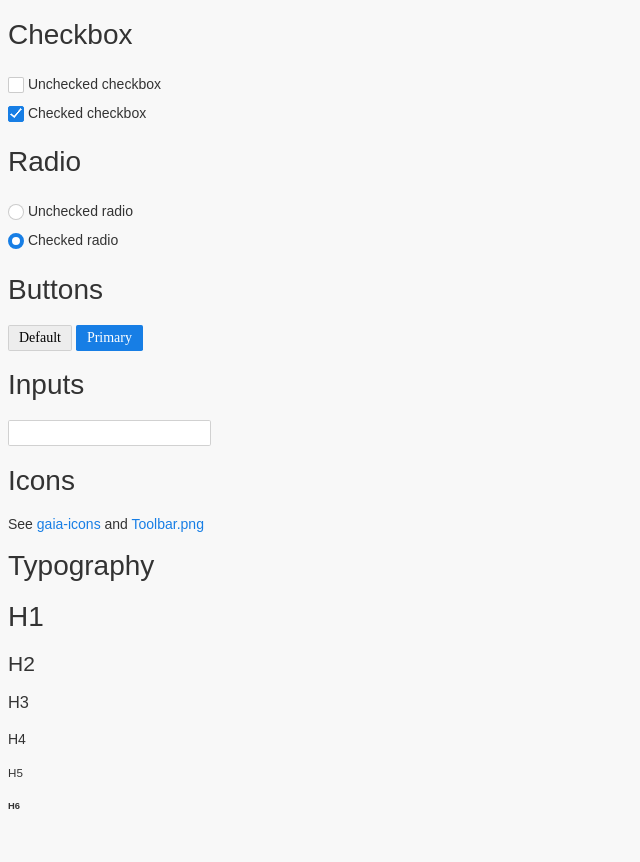
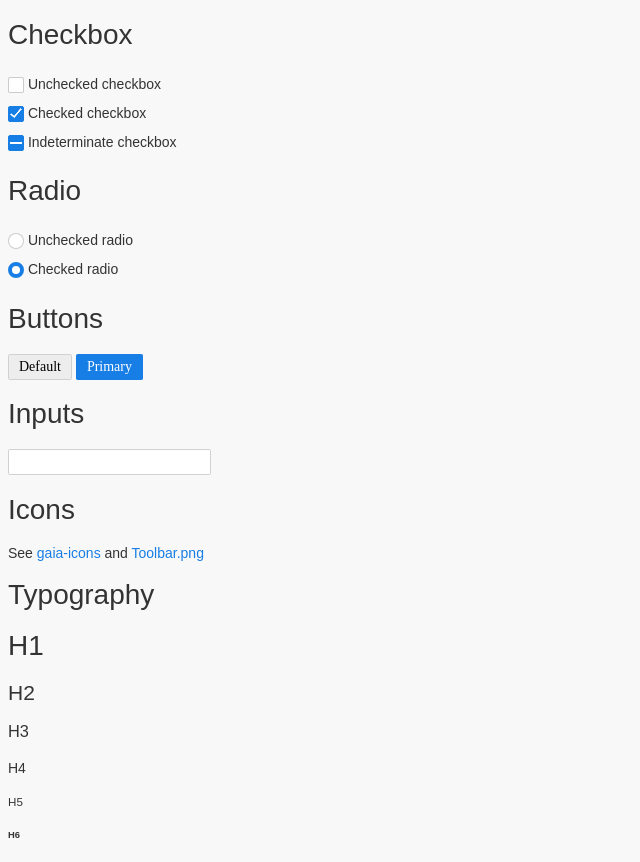
Before and after one commit to nt1m/Chameleon, a plain HTML site: page index.html in a window 1280 px wide. Shown: the whole page, without its empty margins (0-640 px from the left). Before the commit the page ends 833 px from the top, so only its background shows below. Drawn offline with Linux system fonts and the light colour scheme; a web font is replaced by a local one.

Commit message:
Added indeterminate state for checkboxes

```diff
--- a/chameleon.css
+++ b/chameleon.css
@@ -48,11 +48,20 @@ a:not(.button):hover {
 	border-radius: 0.125em;
 	transition: background 0.2s;
 }
-.checkbox input:checked + .glyph {
+.checkbox input:checked + .glyph,
+.checkbox input:indeterminate + .glyph {
 	background-color: currentColor;
 	border-color: currentColor;
 }
-.checkbox input + .glyph::before {
+.checkbox input:indeterminate + .glyph::before {
+	content: "";
+	display: block;
+	margin: calc(50% - 0.05em) 10%;
+	height: 0.1em;
+	width: 80%;
+	background-color: white;
+}
+.checkbox input:not(:indeterminate) + .glyph::before {
 	content: "";
 	height: 0.25em;
 	left: 50%;
--- a/index.html
+++ b/index.html
@@ -6,7 +6,7 @@
 	<link rel="stylesheet" href="http://code.cdn.mozilla.net/fonts/fira.css">
 	<link rel="stylesheet" href="demo.css">
 </head>
-<body>
+<body onload="document.getElementById('indeterminate').indeterminate = true">
 <h1>Checkbox</h1>
 	<label class="checkbox">
 		<input type="checkbox">
@@ -17,6 +17,11 @@
 		<input type="checkbox" checked>
 		<div class="glyph"></div>
 		<label>Checked checkbox</label>
+	</label>
+	<label class="checkbox">
+		<input type="checkbox" id="indeterminate">
+		<div class="glyph"></div>
+		<label>Indeterminate checkbox</label>
 	</label>
 <h1>Radio</h1>
 	<label class="radio">
```
